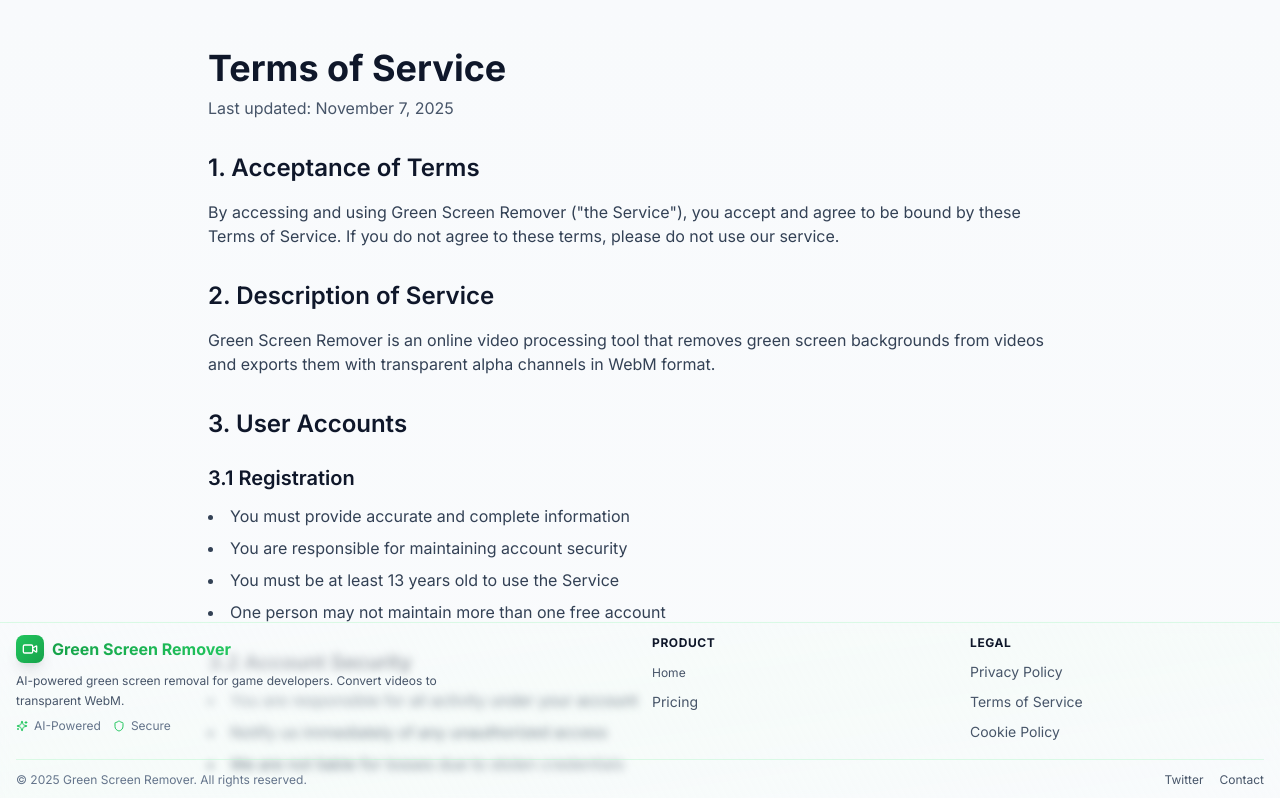
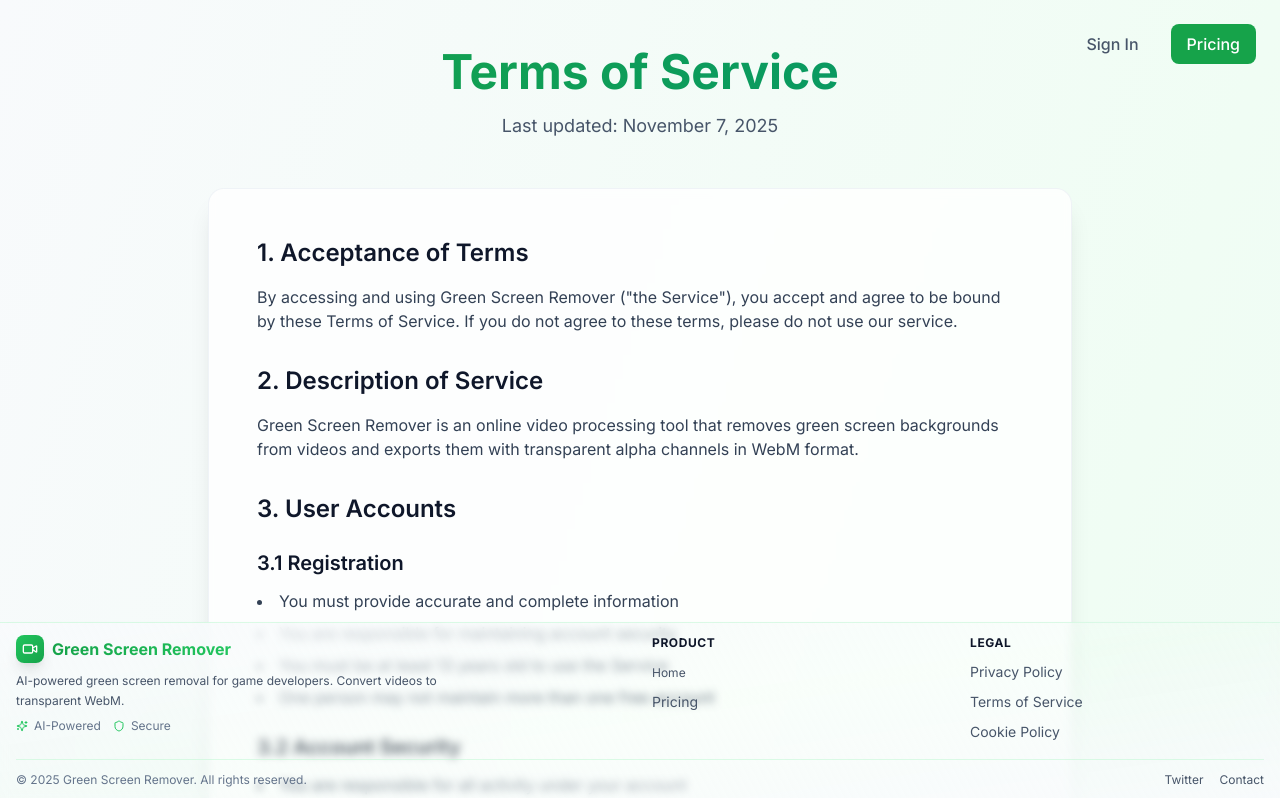
Before and after one commit to q0de/LumenFlow, a Next.js app in the folder frontend/: page /terms in a window 1280 px wide. Shown: the top 798 px of the page. Built offline with nearby package versions, Linux system fonts and the light colour scheme; no server answers.

Commit message:
Update UI: Replace custom icon with Video logo, improve legal page styling, fix Plausible analytics, and improve hero copy

```diff
--- a/frontend/app/cookies/page.tsx
+++ b/frontend/app/cookies/page.tsx
@@ -8,12 +8,20 @@
 
 export default function CookiesPage() {
   return (
-    <div className="min-h-screen bg-gradient-to-b from-slate-50 to-white dark:from-slate-900 dark:to-slate-800">
+    <div className="min-h-screen bg-gradient-to-br from-slate-50 via-green-50 to-slate-100 dark:from-slate-900 dark:via-slate-800 dark:to-slate-900">
       <HeaderNav />
 
       <div className="container mx-auto px-4 py-12 max-w-4xl">
-        <h1 className="text-4xl font-bold text-slate-900 dark:text-slate-100 mb-2">Cookie Policy</h1>
-        <p className="text-slate-600 dark:text-slate-400 mb-8">Last updated: November 7, 2025</p>
+        {/* Header */}
+        <div className="text-center mb-12">
+          <h1 className="text-5xl font-bold mb-4 bg-gradient-to-r from-green-600 to-emerald-600 bg-clip-text text-transparent">
+            Cookie Policy
+          </h1>
+          <p className="text-lg text-slate-600 dark:text-slate-400">Last updated: November 7, 2025</p>
+        </div>
+
+        {/* Content Card */}
+        <div className="bg-white/80 dark:bg-slate-800/80 backdrop-blur-sm rounded-2xl shadow-xl p-8 md:p-12 border border-slate-200/50 dark:border-slate-700/50">
 
         <div className="prose prose-slate dark:prose-invert max-w-none">
           <section className="mb-8">
@@ -201,10 +209,13 @@
           </section>
         </div>
 
-        <div className="mt-12 pt-8 border-t border-slate-200 dark:border-slate-700">
-          <Link href="/" className="text-green-600 dark:text-green-400 hover:underline">
-            ← Back to Home
+        {/* Back to Home */}
+        <div className="mt-8 pt-6 border-t border-slate-300 dark:border-slate-600">
+          <Link href="/" className="inline-flex items-center gap-2 text-green-600 dark:text-green-400 hover:text-green-700 dark:hover:text-green-300 font-medium transition-colors">
+            <span>←</span>
+            <span>Back to Home</span>
           </Link>
+        </div>
         </div>
       </div>
     </div>
--- a/frontend/app/layout.tsx
+++ b/frontend/app/layout.tsx
@@ -268,6 +268,21 @@
           </>
         )}
 
+        {/* Plausible Analytics (Privacy-friendly) */}
+        <script
+          async
+          src="https://plausible.io/js/pa-NyxT-_2LqKOznJSsSSYUI.js"
+        />
+        <script
+          id="plausible-analytics"
+          dangerouslySetInnerHTML={{
+            __html: `
+              window.plausible=window.plausible||function(){(plausible.q=plausible.q||[]).push(arguments)},plausible.init=plausible.init||function(i){plausible.o=i||{}};
+              plausible.init()
+            `,
+          }}
+        />
+
         {/* Preconnect to external domains for performance */}
         <link rel="preconnect" href="https://fonts.googleapis.com" />
         <link rel="preconnect" href="https://fonts.gstatic.com" crossOrigin="anonymous" />
@@ -275,7 +290,7 @@
         {/* DNS Prefetch */}
         <link rel="dns-prefetch" href="https://greenscreenremover.com" />
       </head>
-      <body className={`${inter.className} flex flex-col min-h-screen`}>
+      <body className={`${inter.className} flex flex-col min-h-screen bg-gradient-to-br from-slate-50 via-green-50 to-slate-100 dark:from-slate-900 dark:via-slate-800 dark:to-slate-900`}>
         <AuthProvider>
           <main className="flex-1 pb-48">
             {children}
--- a/frontend/app/page.tsx
+++ b/frontend/app/page.tsx
@@ -392,11 +392,21 @@
             initial={{ opacity: 0, y: -20 }}
             animate={{ opacity: 1, y: 0 }}
             transition={{ duration: 0.5 }}
+            className="relative"
           >
-            <h1 className="text-5xl font-bold mb-4 bg-gradient-to-r from-green-600 to-emerald-600 bg-clip-text text-transparent">
-              🎬 Green Screen Remover
-            </h1>
-            <p className="text-xl text-slate-600 dark:text-slate-400">
+            {/* Title with Icon */}
+            <div className="flex items-center justify-center gap-4 mb-4">
+              {/* Logo Icon - same as footer */}
+              <div className="p-3 bg-gradient-to-br from-green-500 to-green-600 rounded-xl shadow-lg">
+                <Video className="h-8 w-8 text-white" />
+              </div>
+
+              <h1 className="text-5xl font-bold bg-gradient-to-r from-green-600 to-emerald-600 bg-clip-text text-transparent">
+                Green Screen Remover
+              </h1>
+            </div>
+
+            <p className="text-xl text-slate-600 dark:text-slate-400 mt-4">
               AI-Powered Video Background Removal
             </p>
             <p className="text-sm text-slate-500 dark:text-slate-500 mt-2">
--- a/frontend/app/privacy/page.tsx
+++ b/frontend/app/privacy/page.tsx
@@ -8,12 +8,20 @@
 
 export default function PrivacyPage() {
   return (
-    <div className="min-h-screen bg-gradient-to-b from-slate-50 to-white dark:from-slate-900 dark:to-slate-800">
+    <div className="min-h-screen bg-gradient-to-br from-slate-50 via-green-50 to-slate-100 dark:from-slate-900 dark:via-slate-800 dark:to-slate-900">
       <HeaderNav />
 
       <div className="container mx-auto px-4 py-12 max-w-4xl">
-        <h1 className="text-4xl font-bold text-slate-900 dark:text-slate-100 mb-2">Privacy Policy</h1>
-        <p className="text-slate-600 dark:text-slate-400 mb-8">Last updated: November 7, 2025</p>
+        {/* Header */}
+        <div className="text-center mb-12">
+          <h1 className="text-5xl font-bold mb-4 bg-gradient-to-r from-green-600 to-emerald-600 bg-clip-text text-transparent">
+            Privacy Policy
+          </h1>
+          <p className="text-lg text-slate-600 dark:text-slate-400">Last updated: November 7, 2025</p>
+        </div>
+
+        {/* Content Card */}
+        <div className="bg-white/80 dark:bg-slate-800/80 backdrop-blur-sm rounded-2xl shadow-xl p-8 md:p-12 border border-slate-200/50 dark:border-slate-700/50">
 
         <div className="prose prose-slate dark:prose-invert max-w-none">
           <section className="mb-8">
@@ -171,10 +179,13 @@
           </section>
         </div>
 
-        <div className="mt-12 pt-8 border-t border-slate-200 dark:border-slate-700">
-          <Link href="/" className="text-green-600 dark:text-green-400 hover:underline">
-            ← Back to Home
+        {/* Back to Home */}
+        <div className="mt-8 pt-6 border-t border-slate-300 dark:border-slate-600">
+          <Link href="/" className="inline-flex items-center gap-2 text-green-600 dark:text-green-400 hover:text-green-700 dark:hover:text-green-300 font-medium transition-colors">
+            <span>←</span>
+            <span>Back to Home</span>
           </Link>
+        </div>
         </div>
       </div>
     </div>
--- a/frontend/app/terms/page.tsx
+++ b/frontend/app/terms/page.tsx
@@ -8,12 +8,20 @@
 
 export default function TermsPage() {
   return (
-    <div className="min-h-screen bg-gradient-to-b from-slate-50 to-white dark:from-slate-900 dark:to-slate-800">
+    <div className="min-h-screen bg-gradient-to-br from-slate-50 via-green-50 to-slate-100 dark:from-slate-900 dark:via-slate-800 dark:to-slate-900">
       <HeaderNav />
 
       <div className="container mx-auto px-4 py-12 max-w-4xl">
-        <h1 className="text-4xl font-bold text-slate-900 dark:text-slate-100 mb-2">Terms of Service</h1>
-        <p className="text-slate-600 dark:text-slate-400 mb-8">Last updated: November 7, 2025</p>
+        {/* Header */}
+        <div className="text-center mb-12">
+          <h1 className="text-5xl font-bold mb-4 bg-gradient-to-r from-green-600 to-emerald-600 bg-clip-text text-transparent">
+            Terms of Service
+          </h1>
+          <p className="text-lg text-slate-600 dark:text-slate-400">Last updated: November 7, 2025</p>
+        </div>
+
+        {/* Content Card */}
+        <div className="bg-white/80 dark:bg-slate-800/80 backdrop-blur-sm rounded-2xl shadow-xl p-8 md:p-12 border border-slate-200/50 dark:border-slate-700/50">
 
         <div className="prose prose-slate dark:prose-invert max-w-none">
           <section className="mb-8">
@@ -199,10 +207,13 @@
           </section>
         </div>
 
-        <div className="mt-12 pt-8 border-t border-slate-200 dark:border-slate-700">
-          <Link href="/" className="text-green-600 dark:text-green-400 hover:underline">
-            ← Back to Home
+        {/* Back to Home */}
+        <div className="mt-8 pt-6 border-t border-slate-300 dark:border-slate-600">
+          <Link href="/" className="inline-flex items-center gap-2 text-green-600 dark:text-green-400 hover:text-green-700 dark:hover:text-green-300 font-medium transition-colors">
+            <span>←</span>
+            <span>Back to Home</span>
           </Link>
+        </div>
         </div>
       </div>
     </div>
--- a/frontend/components/header-nav.tsx
+++ b/frontend/components/header-nav.tsx
@@ -20,8 +20,10 @@
     }
   }
 
-  // Only show if payments are enabled
-  if (process.env.NEXT_PUBLIC_ENABLE_PAYMENTS !== 'true') {
+  // Only show if payments are enabled (or in development)
+  const isPaymentsEnabled = process.env.NEXT_PUBLIC_ENABLE_PAYMENTS === 'true' || process.env.NODE_ENV === 'development'
+
+  if (!isPaymentsEnabled) {
     return null
   }
 
```
